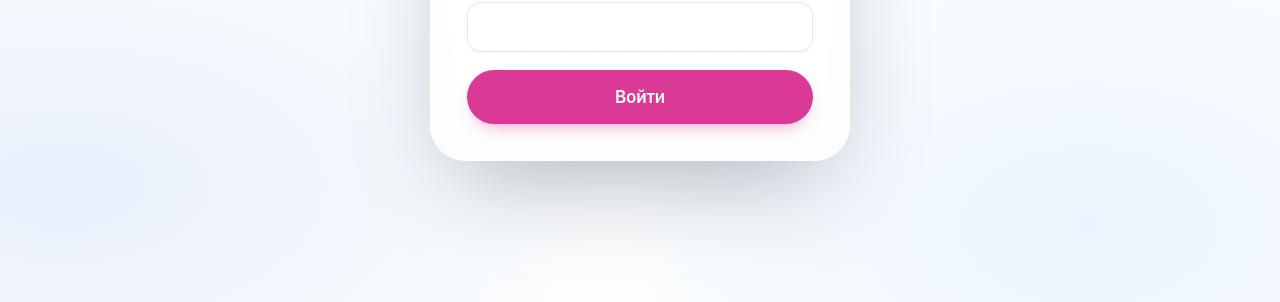
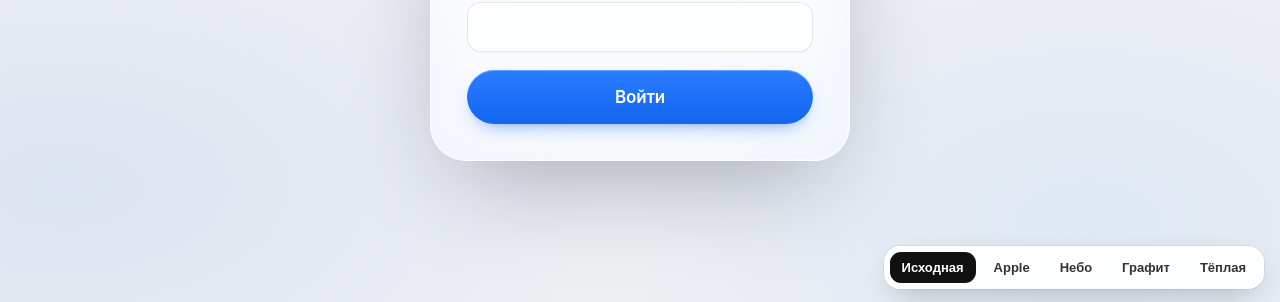
Before and after one commit to lenovog7803-lgtm/crm-v2, a React (Vite) app: page / in a window 1280 px wide. Shown: the part 495-797 px from the top of the page. Built offline with nearby package versions, Linux system fonts and the light colour scheme; no server answers.

Commit message:
chore: временная панель выбора палитры (только локально) — Исходная / Apple / Небо / Графит / Тёплая; карточки во всех — жидкое стекло
Co-Authored-By: Claude Opus 5.5 <noreply@anthropic.com>

```diff
--- /dev/null
+++ b/src/components/PalettePicker.jsx
@@ -0,0 +1,15 @@
+import { useState } from 'react'
+
+// Временная панель выбора палитры — только при локальном запуске (vite dev), на сайт не попадает.
+const OPTIONS = [['', 'Исходная'], ['apple', 'Apple'], ['sky', 'Небо'], ['graphite', 'Графит'], ['warm', 'Тёплая']]
+export const applyPalette = () => { document.documentElement.dataset.palette = localStorage.getItem('crm-palette') || '' }
+
+export default function PalettePicker() {
+  const [cur, setCur] = useState(() => localStorage.getItem('crm-palette') || '')
+  const pick = v => { localStorage.setItem('crm-palette', v); setCur(v); applyPalette() }
+  return (
+    <div className="palette-picker" role="group" aria-label="Палитра">
+      {OPTIONS.map(([v, label]) => <button key={v} type="button" aria-pressed={cur === v} onClick={() => pick(v)}>{label}</button>)}
+    </div>
+  )
+}
--- a/src/main.jsx
+++ b/src/main.jsx
@@ -3,9 +3,10 @@ import { createRoot } from 'react-dom/client'
 import './index.css'
 import './palette.css'
 import App from './App.jsx'
+import PalettePicker, { applyPalette } from './components/PalettePicker'
 import { applyTheme } from './theme'
 
-applyTheme()  // до первого кадра — без вспышки светлой темы
+applyTheme(); applyPalette()  // до первого кадра — без вспышки светлой темы
 
 // iOS Safari включает :active (подсветку нажатия) только если на странице есть touchstart-слушатель
 document.addEventListener('touchstart', () => {}, { passive: true })
@@ -13,5 +14,6 @@ document.addEventListener('touchstart', () => {}, { passive: true })
 createRoot(document.getElementById('root')).render(
   <StrictMode>
     <App />
+    {import.meta.env.DEV && <PalettePicker />}
   </StrictMode>,
 )
--- a/src/palette.css
+++ b/src/palette.css
@@ -1,7 +1,7 @@
-/* ===== Акценты с референса: небесный #0593C6, белый #FCFFFF, розовый #DB3996 =====
+/* ===== Палитра «Небо» (data-palette="sky"). Акценты с референса: небесный #0593C6, белый #FCFFFF, розовый #DB3996 =====
    Фон и стекло — в glass.css. Здесь только цвета-акценты (светлая тема). */
 
-:root:not([data-theme="dark"]) {
+:root[data-palette="sky"]:not([data-theme="dark"]) {
   --sky: #0593C6; --sky-rgb: 5,147,198;
   --pink: #DB3996; --pink-rgb: 219,57,150;
 
@@ -26,20 +26,51 @@
 }
 
 /* главное действие — розовое */
-:root:not([data-theme="dark"]) .btn-primary { background: var(--pink); box-shadow: 0 8px 20px -10px rgba(var(--pink-rgb), 0.7); }
-:root:not([data-theme="dark"]) .ios-alert-btn--primary { background: var(--pink); }
+:root[data-palette="sky"]:not([data-theme="dark"]) .btn-primary { background: var(--pink); box-shadow: 0 8px 20px -10px rgba(var(--pink-rgb), 0.7); }
+:root[data-palette="sky"]:not([data-theme="dark"]) .ios-alert-btn--primary { background: var(--pink); }
 
 /* график: этот период — небесный, прошлый — серый */
-:root:not([data-theme="dark"]) .bklit { --chart-1: #0593C6; --chart-2: #B8C2CC; }
+:root[data-palette="sky"]:not([data-theme="dark"]) .bklit { --chart-1: #0593C6; --chart-2: #B8C2CC; }
 
 /* график внутри цветной карточки «Маржа» — белые линии (перебивает небесный график выше) */
-:root:not([data-theme="dark"]) .hero-chart .bklit { --chart-1: #FFFFFF; --chart-2: rgba(255,255,255,0.5); }
+:root[data-palette="sky"]:not([data-theme="dark"]) .hero-chart .bklit { --chart-1: #FFFFFF; --chart-2: rgba(255,255,255,0.5); }
 
 /* фон: почти белый, внизу справа лёгкое небо — без серо-фиолетовых пятен */
-:root:not([data-theme="dark"]) { --bg: #FBFDFE; }
-:root:not([data-theme="dark"]) .app-root {
+:root[data-palette="sky"]:not([data-theme="dark"]) { --bg: #FBFDFE; }
+:root[data-palette="sky"]:not([data-theme="dark"]) .app-root {
   background:
     radial-gradient(60% 60% at 90% 95%, rgba(5,147,198,0.16) 0%, transparent 70%),
     linear-gradient(160deg, #FFFFFF 0%, #F8FCFE 55%, #EAF5FA 100%);
 }
-:root:not([data-theme="dark"]) .aurora-bg { display: none; }
+:root[data-palette="sky"]:not([data-theme="dark"]) .aurora-bg { display: none; }
+
+/* ===== Палитра «Apple»: ровный светло-серый, белые карточки, системный синий ===== */
+:root[data-palette="apple"]:not([data-theme="dark"]) {
+  --bg: #F2F2F7; --surface: #FFFFFF; --paper-rgb: 255,255,255;
+  --ink: #1D1D1F; --ink-rgb: 29,29,31; --text-3: #86868B; --text-secondary: #6E6E73; --text-tertiary: #AEAEB2;
+  --fg-1366f0: #0066CC; --bg-1366f0: #007AFF; --rgb-19-102-240: 0,122,255;
+}
+:root[data-palette="apple"]:not([data-theme="dark"]) .app-root { background: #F2F2F7; }
+:root[data-palette="apple"]:not([data-theme="dark"]) .aurora-bg { display: none; }
+
+/* ===== Палитра «Графит»: нейтральный серый, тёмные акценты, синий только для выбора ===== */
+:root[data-palette="graphite"]:not([data-theme="dark"]) {
+  --bg: #ECEEF1; --ink: #111418; --ink-rgb: 17,20,24; --text-3: #6B7280; --text-secondary: #4B5563;
+  --fg-1366f0: #1F2937; --bg-1366f0: #1F2937; --rgb-19-102-240: 31,41,55;
+}
+:root[data-palette="graphite"]:not([data-theme="dark"]) .app-root { background: linear-gradient(180deg, #F3F4F6 0%, #E5E7EB 100%); }
+:root[data-palette="graphite"]:not([data-theme="dark"]) .aurora-bg { display: none; }
+
+/* ===== Палитра «Тёплая»: молочный фон как бумага, глубокий синий акцент ===== */
+:root[data-palette="warm"]:not([data-theme="dark"]) {
+  --bg: #F6F4F0; --paper-rgb: 255,253,250; --ink: #22201C; --ink-rgb: 34,32,28; --text-3: #8A847A; --text-secondary: #6B665E;
+  --fg-1366f0: #2F55B8; --bg-1366f0: #3A62C0; --rgb-19-102-240: 58,98,192;
+}
+:root[data-palette="warm"]:not([data-theme="dark"]) .app-root { background: linear-gradient(160deg, #FAF8F4 0%, #F1EDE6 100%); }
+:root[data-palette="warm"]:not([data-theme="dark"]) .aurora-bg { display: none; }
+
+/* временная панель выбора палитры (только локально) */
+.palette-picker { position: fixed; right: 16px; bottom: 16px; z-index: 5000; display: flex; gap: 6px; padding: 6px; border-radius: 16px;
+  background: rgba(255,255,255,0.92); backdrop-filter: blur(20px); box-shadow: 0 10px 30px -10px rgba(0,0,0,0.3), 0 0 0 0.5px rgba(0,0,0,0.1); font-family: var(--font-sys); }
+.palette-picker button { border: none; border-radius: 11px; padding: 8px 12px; cursor: pointer; font-size: 13px; font-weight: 600; background: transparent; color: #333; }
+.palette-picker button[aria-pressed="true"] { background: #111; color: #fff; }
```
